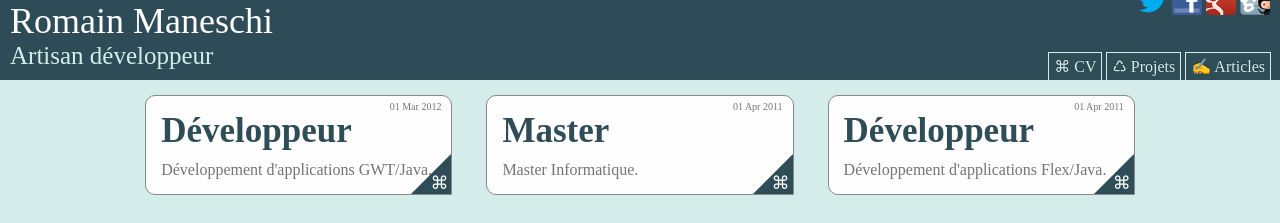
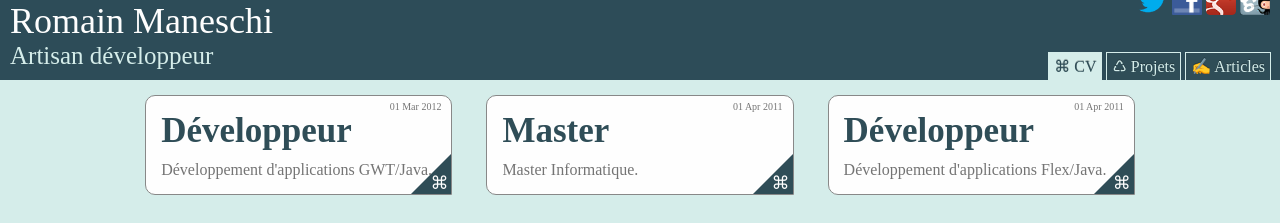
Before and after one commit to manland/manland.github.com, a Jekyll site: the page built from cv.html, in a window 1280 px wide. Shown: the top 223 px of the page. Built offline with Jekyll 4.4.1, drawn with Linux system fonts in a browser that asks for light colours.

```diff
--- a/_layouts/default.html
+++ b/_layouts/default.html
@@ -25,7 +25,7 @@
      <div class="title">Romain Maneschi</div>
       <div class="sub-presentation">Artisan développeur</div>
       <nav>
-        {% if page.categories contains "cv" %}
+        {% if page.categories contains "cv" or page.url contains "cv.html" %}
           <a href="/cv.html" class="btn-selected">⌘ CV</a>
         {% else %}
           <a href="/cv.html" class="btn">⌘ CV</a>
--- a/cv.html
+++ b/cv.html
@@ -1,7 +1,6 @@
 ---
 layout: default
 title: Romain Maneschi's CV
-category: cv
 ---
 <div class="container">
 {% for post in site.categories.cv %}
```
